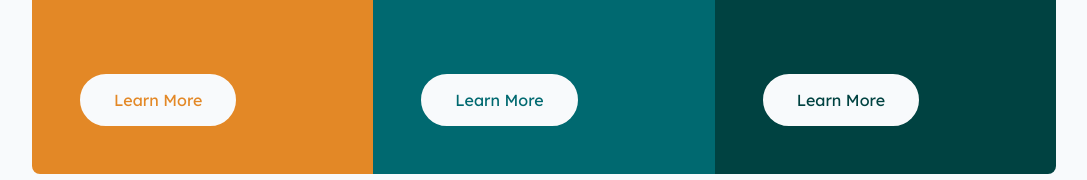
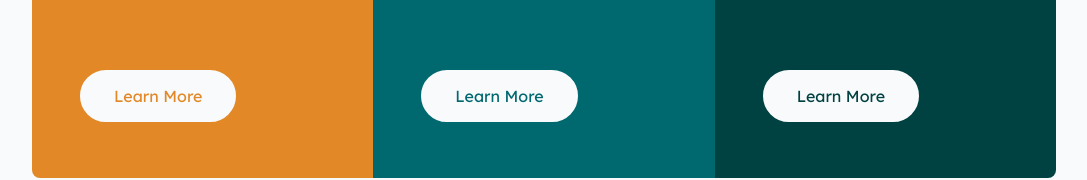
Before and after one commit to djbedford/fm-3-column-preview-card, a website: page public/index.html in a window 1280 px wide. Shown: the part 480-660 px from the top of the page, without its empty margins (96-1183 px from the left). Drawn offline with Linux system fonts and the light colour scheme.

Commit message:
Replace buttons with anchor tags as they are more appropriate

```diff
--- a/public/index.html
+++ b/public/index.html
@@ -15,7 +15,7 @@
         <section
           class="rounded-t-lg bg-bright-orange p-12 lg:rounded-t-none lg:rounded-l-lg"
         >
-          <img src="images/icon-sedans.svg" class="mb-8" alt="sedan icon" />
+          <img src="images/icon-sedans.svg" class="mb-8" alt="" />
           <h2
             class="mb-8 font-big-shoulders-display text-4xl uppercase text-slate-50"
           >
@@ -25,14 +25,15 @@
             Choose a sedan for its affordability and excellent fuel economy.
             Ideal for cruising in the city or on your next road trip.
           </p>
-          <button
-            class="rounded-full border-2 border-gray-50 bg-slate-50 px-8 py-3 text-bright-orange hover:bg-bright-orange hover:text-gray-50 active:bg-bright-orange active:text-gray-50"
+          <a
+            href="#"
+            class="block w-fit rounded-full border-2 border-gray-50 bg-slate-50 px-8 py-3 text-bright-orange hover:bg-bright-orange hover:text-gray-50 active:bg-bright-orange active:text-gray-50 lg:mb-2"
           >
             Learn More
-          </button>
+          </a>
         </section>
         <section class="bg-dark-cyan p-12">
-          <img src="images/icon-suvs.svg" class="mb-8" alt="suv icon" />
+          <img src="images/icon-suvs.svg" class="mb-8" alt="" />
           <h2
             class="mb-8 font-big-shoulders-display text-4xl uppercase text-slate-50"
           >
@@ -42,20 +43,17 @@
             Take an SUV for its spacious interior, power, and versatility.
             Perfect for your next family vacation and off-road adventures.
           </p>
-          <button
-            class="rounded-full border-2 border-gray-50 bg-slate-50 px-8 py-3 text-dark-cyan hover:bg-dark-cyan hover:text-gray-50 active:bg-dark-cyan active:text-gray-50"
+          <a
+            href="#"
+            class="block w-fit rounded-full border-2 border-gray-50 bg-slate-50 px-8 py-3 text-dark-cyan hover:bg-dark-cyan hover:text-gray-50 active:bg-dark-cyan active:text-gray-50 lg:mb-2"
           >
             Learn More
-          </button>
+          </a>
         </section>
         <section
           class="rounded-b-lg bg-very-dark-cyan p-12 lg:rounded-b-none lg:rounded-r-lg"
         >
-          <img
-            src="images/icon-luxury.svg"
-            class="mb-8"
-            alt="luxury car icon"
-          />
+          <img src="images/icon-luxury.svg" class="mb-8" alt="" />
           <h2
             class="mb-8 font-big-shoulders-display text-4xl uppercase text-slate-50"
           >
@@ -65,11 +63,12 @@
             Cruise in the best car brands without the bloated prices. Enjoy the
             enhanced comfort of a luxury rental and arrive in style.
           </p>
-          <button
-            class="rounded-full border-2 border-gray-50 bg-slate-50 px-8 py-3 text-very-dark-cyan hover:bg-very-dark-cyan hover:text-gray-50 active:bg-very-dark-cyan active:text-gray-50"
+          <a
+            href="#"
+            class="block w-fit rounded-full border-2 border-gray-50 bg-slate-50 px-8 py-3 text-very-dark-cyan hover:bg-very-dark-cyan hover:text-gray-50 active:bg-very-dark-cyan active:text-gray-50 lg:mb-2"
           >
             Learn More
-          </button>
+          </a>
         </section>
       </div>
     </main>
```
Also changed, not shown: public/main.css.
